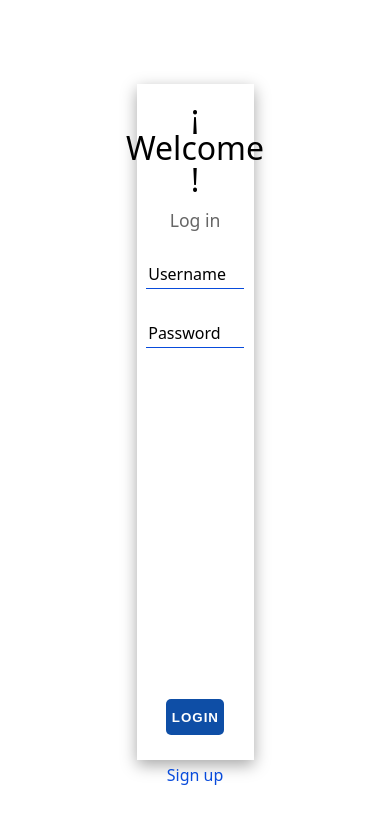
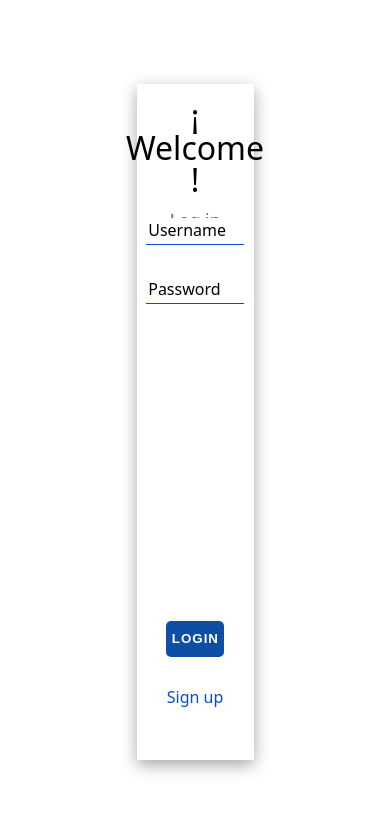
Before and after one commit to Andres191200/ReduxLogin, a React (Vite) app in the folder vite-project/: page / in a window 390 px wide. Shown: the top 824 px of the page. Built offline with nearby package versions, Linux system fonts and the light colour scheme.

Commit message:
responsive heights implemented

```diff
--- a/vite-project/src/styles/login.css
+++ b/vite-project/src/styles/login.css
@@ -179,6 +179,7 @@ table {
 
 .login-form-container > .welcome-container{
 	display: flex;
+	height:15%;
 	flex-direction: column;
 	align-items: center;
 }
@@ -255,10 +256,11 @@ table {
 	flex-direction: column;
 	align-items: center;
 	justify-content: space-between;
-	height: 70%;
+	height: 65%;
 }
 
 .signup-container{
+	height:5%;
 	display:flex;
 	justify-content: center;
 	width:100%;
```
